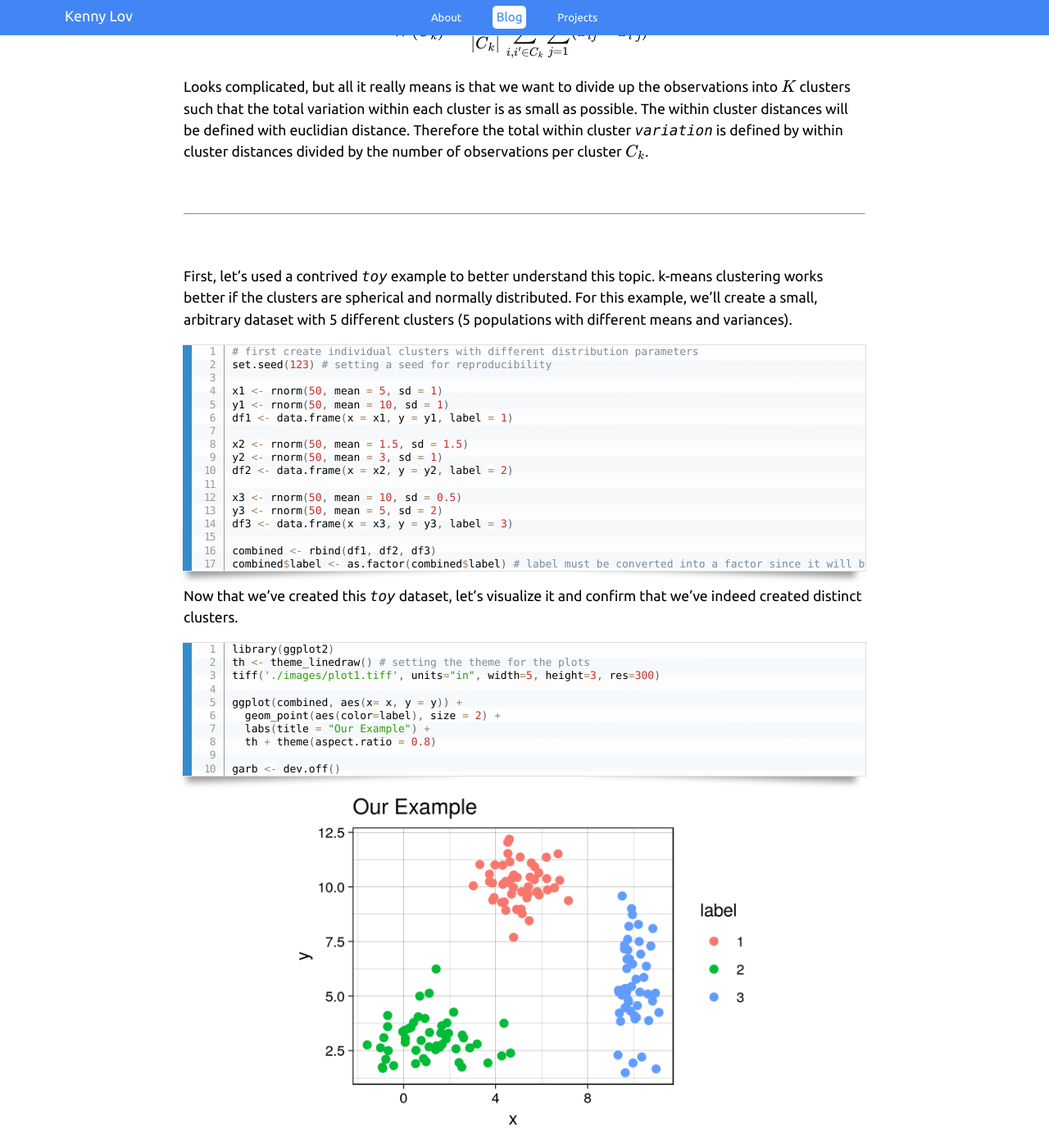
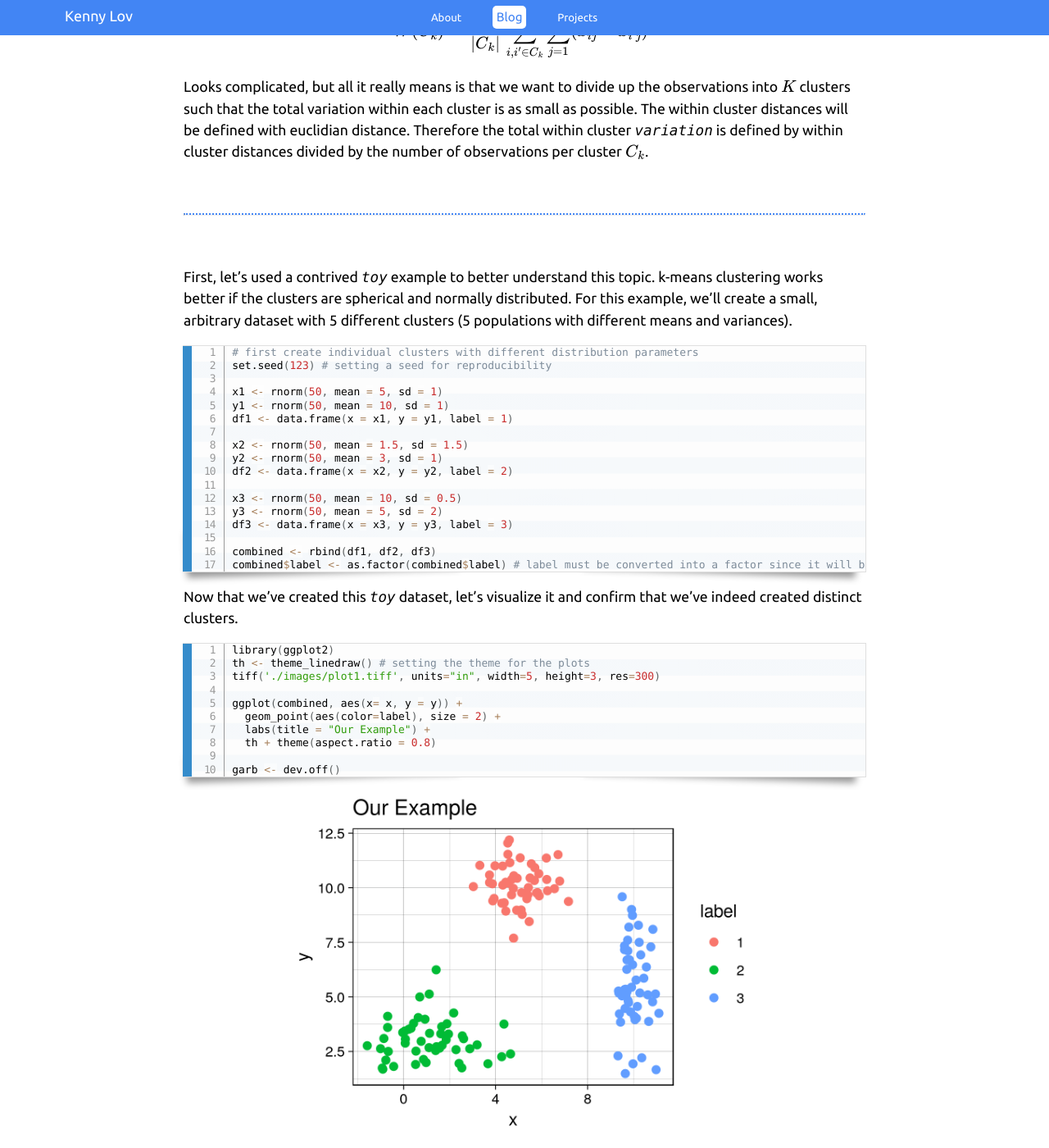
Before and after one commit to clfkenny/clfkenny.github.io, a Jekyll site: the page built from projects/kmeans_intro/index.md, in a window 1280 px wide and 1400 px high, scrolled down 1585 px. Shown: the whole window at 82% size. Built offline with Jekyll 4.4.1, drawn with Linux system fonts in a browser that asks for light colours; some web fonts are replaced; formulas are drawn with MathJax 3; our own code applies the rules of GitHub Pages for plain Markdown files.

Commit message:
updating css

```diff
--- a/css/projects.css
+++ b/css/projects.css
@@ -362,3 +362,11 @@ ol li, ul li{
   line-height: 1.3em;
   font-size:1.1em;
 }
+
+
+/*horizontal line styling*/
+
+hr{
+  border-top: dotted 2px;
+  color:var(--main-accent-color);
+}
```
